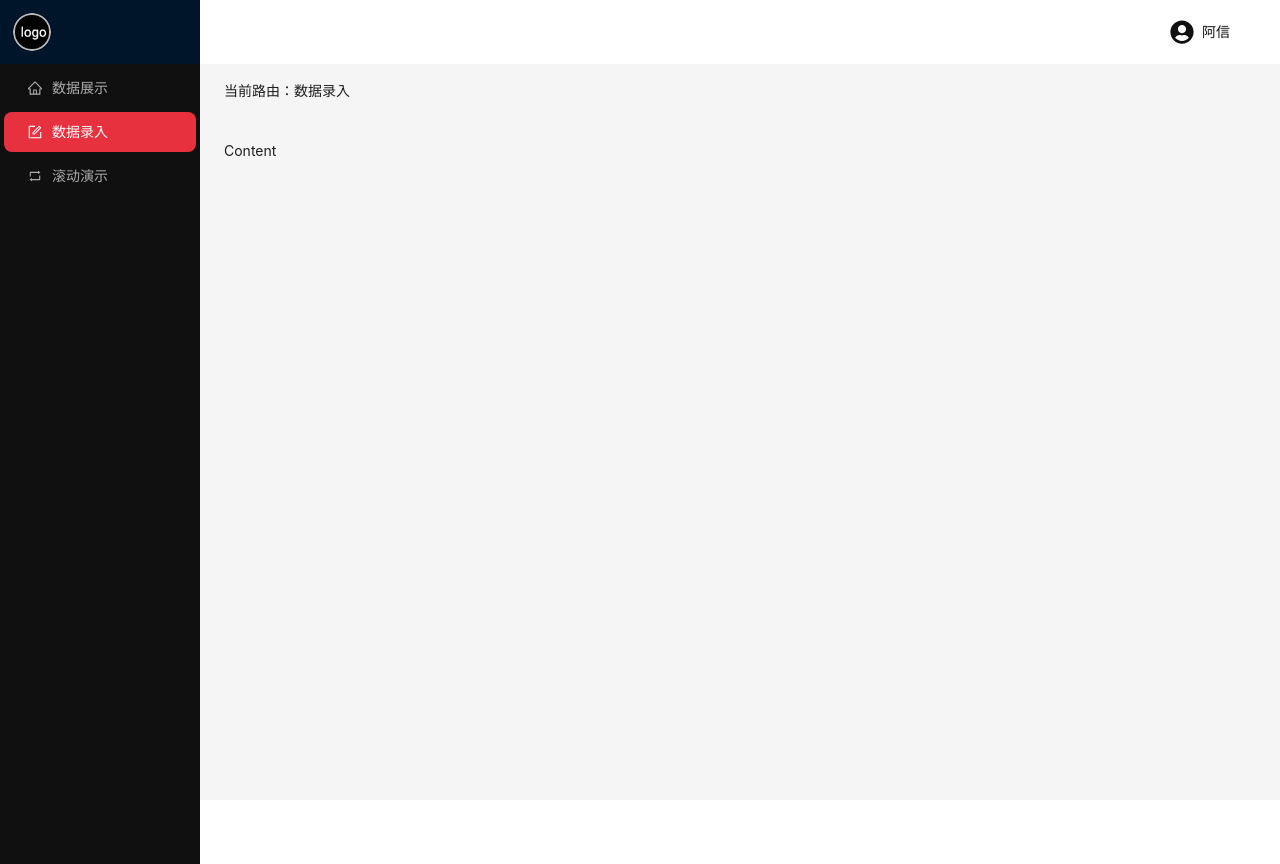
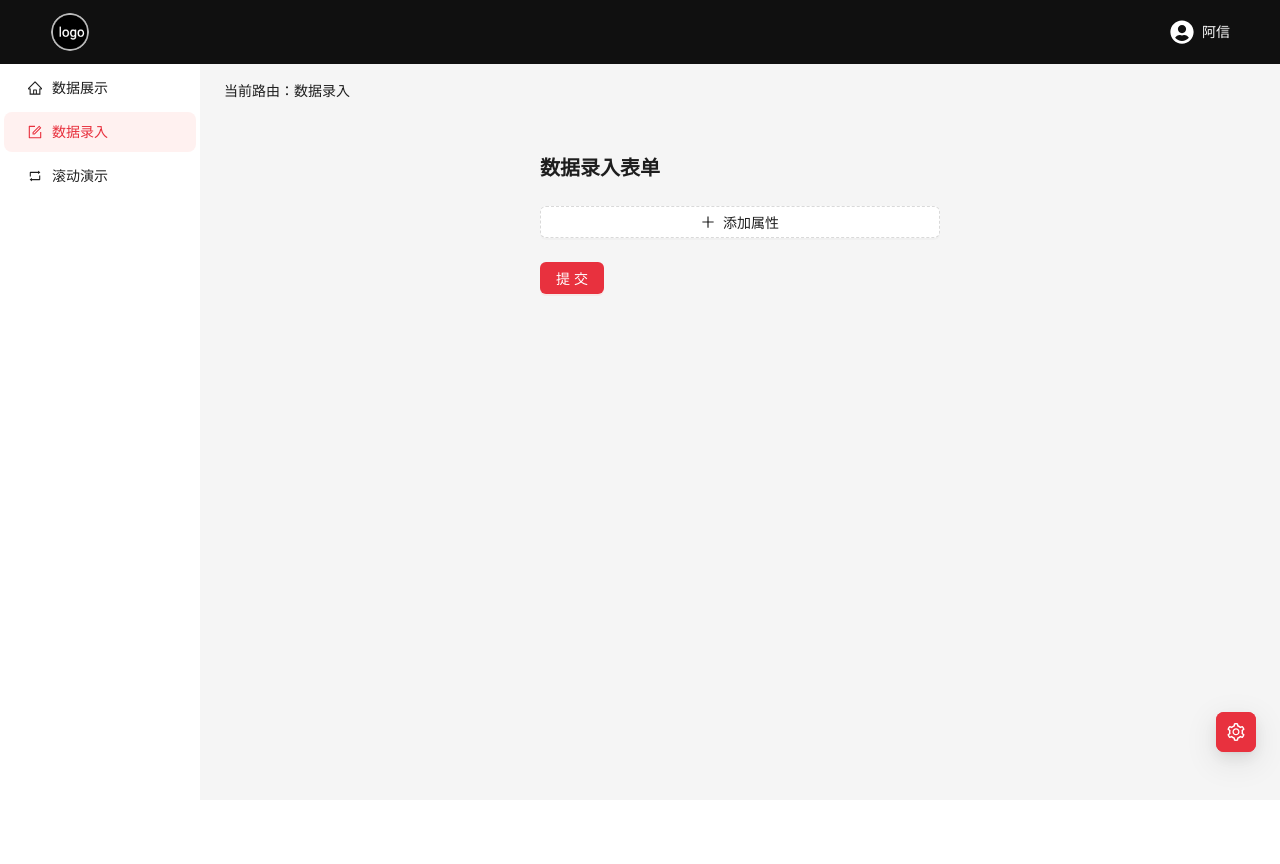
Before and after one commit to leo-306/nav, a React (Create React App) app: page / in a window 1280 px wide. Both pictures are taken after a click on the item "数据录入". After the commit the page ends 800 px from the top, so only its background shows below. Built offline with nearby package versions, Linux system fonts and the light colour scheme.

Commit message:
feat: 数据录入及展示

```diff
--- a/src/App.tsx
+++ b/src/App.tsx
@@ -4,29 +4,30 @@ import zhCN from 'antd/locale/zh_CN';
 import TopNavLayout from './components/top-nav-layout';
 import LeftNavLayout from './components/left-nav-layout';
 import {Store} from './store/context';
+import CustomFloatButton from './components/float-button/CustomFloatButton';
+import {INIT_LIST} from './constant';
 
 import './App.css';
 
 function App() {
-  const [context, setContext] = useState({ defaultPath: 'home' });
+  const [context, setContext] = useState({
+    defaultPath: 'home',
+    theme: '#e8313e',
+    nav: 'top',
+    showTop: true,
+    showMenu: true,
+    list: INIT_LIST
+  });
   const changeContext = useCallback((value: Record<string, unknown>) => {
     setContext(context => ({ ...context, ...value }));
   }, []);
   const value = useMemo(() => ({ ...context, setContext: changeContext  }), [context, changeContext]);
 
   return (
-    <ConfigProvider
-	    locale={zhCN}
-      theme={{
-        token: {
-          colorPrimary: '#e8313e',
-          colorBgContainer: '#fcd7da',
-        },
-      }}
-    >
+    <ConfigProvider locale={zhCN} theme={{ token: { colorPrimary: context.theme } }}>
       <Store.Provider value={value}>
-        {/*<TopNavLayout />*/}
-        <LeftNavLayout />
+        {context.nav === 'top' ? <TopNavLayout /> : <LeftNavLayout />}
+        <CustomFloatButton />
       </Store.Provider>
     </ConfigProvider>
   );
--- /dev/null
+++ b/src/components/float-button/CustomFloatButton.tsx
@@ -0,0 +1,83 @@
+import React, {FC, useCallback, useContext, useState} from 'react';
+import {SettingOutlined} from '@ant-design/icons';
+import {Drawer, FloatButton, Switch, Typography} from 'antd';
+import Left from '../../assets/left.png';
+import Top from '../../assets/top.png';
+import {Store} from '../../store/context';
+
+interface CustomFloatButtonProps {}
+
+const themeList = ['#e8313e', '#5291F5', '#CA463B', '#385310']
+const CustomFloatButton: FC<CustomFloatButtonProps> = props => {
+	const context = useContext(Store);
+	const [showDialog, setShowDialog] = useState(false);
+	const openDialog = useCallback(() => {
+		setShowDialog(true);
+	}, []);
+	const closeDialog = useCallback(() => {
+		setShowDialog(false);
+	}, []);
+
+	return !showDialog
+		? <FloatButton shape="square" icon={<SettingOutlined />} type="primary" onClick={openDialog} />
+		: (
+			<Drawer title="设置" open onClose={closeDialog} maskClosable footer={null}>
+				<Typography.Title level={4}>
+					主题色
+				</Typography.Title>
+				<div style={{ display: 'flex', alignItems: 'center' }}>
+					{themeList.map(color => {
+						return (
+							<div
+								key={color}
+								onClick={() => context.setContext({ theme: color })}
+								style={{
+									width: '30px',
+									height: '30px',
+									cursor: 'pointer',
+									borderRadius: '3px',
+									border: context.theme === color ? `5px solid ${context.theme}` : undefined,
+									background: color,
+									marginRight: '16px'
+								}}
+							/>
+						);
+					})}
+				</div>
+				<Typography.Title level={4}>
+					导航模式
+				</Typography.Title>
+				<div style={{ display: 'flex', alignItems: 'center' }}>
+					<img
+						src={Top}
+						alt=""
+						width={50}
+						height={50}
+						onClick={() => context.setContext({ nav: 'top' })}
+						style={{ marginRight: '16px', cursor: 'pointer', borderRadius: '3px', border: context.nav === 'top' ? `2px solid ${context.theme}` : undefined }}
+					/>
+					<img
+						src={Left}
+						alt=""
+						width={50}
+						height={50}
+						onClick={() => context.setContext({ nav: 'left' })}
+						style={{ marginRight: '16px', cursor: 'pointer', borderRadius: '3px', border: context.nav === 'left' ? `2px solid ${context.theme}` : undefined }}
+					/>
+				</div>
+				<Typography.Title level={4}>
+					内容区域
+				</Typography.Title>
+				<div style={{ display: 'flex', alignItems: 'center', marginBottom: '16px', marginTop: '8px' }}>
+					<span style={{ width: '60px' }}>顶栏</span>
+					<Switch style={{ marginLeft: '8px' }} checked={context.showTop} onChange={checked => context.setContext({ showTop: checked })} />
+				</div>
+				<div style={{ display: 'flex', alignItems: 'center' }}>
+					<span style={{ width: '60px' }}>菜单栏</span>
+					<Switch style={{ marginLeft: '8px' }} checked={context.showMenu} onChange={checked => context.setContext({ showMenu: checked })} />
+				</div>
+			</Drawer>
+		)
+};
+
+export default CustomFloatButton;
--- /dev/null
+++ b/src/components/form/index.tsx
@@ -0,0 +1,77 @@
+import React, {FC, useCallback, useContext, useState} from 'react';
+import {Button, Card, Form, Input, Space, Typography} from 'antd';
+import {MinusCircleOutlined, PlusOutlined} from '@ant-design/icons';
+import {Store} from '../../store/context';
+
+interface FormProps {
+}
+
+const ParamGroup: FC<FormProps> = props => {
+	const context = useContext(Store);
+	const [formData, setFormData] = useState<Record<string, unknown> | null>(null);
+	const onFinish = useCallback((value: { props: Array<{ key: string; value: string }> }) => {
+		const curValue = value.props.reduce((pre: Record<string, string>, item) => ({ ...pre, [item.key]: item.value }), {});
+		setFormData(curValue);
+		context.setContext({ list: [...context.list, curValue] });
+	}, []);
+	return (
+		<div>
+			<Typography.Title level={4} style={{ margin: '12px 0 24px 0' }}>
+				数据录入表单
+			</Typography.Title>
+			<Form
+				onFinish={onFinish}
+				style={{width: 400}}
+				autoComplete="off"
+			>
+				<Form.List name="props">
+					{(fields, {add, remove}) => (
+						<>
+							{fields.map(({key, name, ...restField}) => (
+								<Space key={key} style={{display: 'flex', marginBottom: 8}} align="baseline">
+									<Form.Item
+										{...restField}
+										name={[name, 'key']}
+										rules={[{required: true, message: '属性名称必填'}, { pattern: /^[a-zA-Z_][a-zA-Z0-9_]*$/, message: '不符合 JS 对象属性规范' }]}
+									>
+										<Input placeholder="属性名称"/>
+									</Form.Item>
+									<Form.Item
+										{...restField}
+										name={[name, 'value']}
+										rules={[{required: true, message: '属性值必填'}]}
+									>
+										<Input placeholder="值"/>
+									</Form.Item>
+									{fields.length <= 1 ? null : <MinusCircleOutlined onClick={() => remove(name)}/>}
+								</Space>
+							))}
+							<Form.Item>
+								<Button type="dashed" onClick={() => add()} block icon={<PlusOutlined/>}>
+									添加属性
+								</Button>
+							</Form.Item>
+						</>
+					)}
+				</Form.List>
+				<Form.Item>
+					<Button type="primary" htmlType="submit">
+						提交
+					</Button>
+				</Form.Item>
+			</Form>
+
+			{formData ? (
+				<Card title="您提交的数据是" bordered={false} style={{ width: 400 }}>
+					<pre style={{ margin: 0 }}>
+						<code>
+							{JSON.stringify(formData, null, 2)}
+						</code>
+					</pre>
+				</Card>
+			) : null}
+		</div>
+	);
+};
+
+export default ParamGroup;
--- /dev/null
+++ b/src/components/home/index.tsx
@@ -0,0 +1,30 @@
+import React, {FC, useContext} from 'react';
+import {Store} from '../../store/context';
+import {Card, Descriptions, Flex} from "antd";
+
+interface HomeProps {}
+
+const Home: FC<HomeProps> = props => {
+	const context = useContext(Store);
+
+	return (
+		<Flex wrap="wrap" gap="large">
+			{context.list.map((item: Record<string, unknown>, index) => {
+				const items = Object.keys(item).map(key => {
+					return {
+						key,
+						label: key,
+						children: <>{item[key]}</>,
+					};
+				});
+				return (
+					<Card key={index} bordered={false} style={{ width: 400, height: 250, overflow: 'scroll' }}>
+						<Descriptions title="用户卡片" items={items} />
+					</Card>
+				);
+			})}
+		</Flex>
+	);
+};
+
+export default Home;
--- a/src/components/left-nav-layout/index.tsx
+++ b/src/components/left-nav-layout/index.tsx
@@ -1,11 +1,17 @@
-import React, {FC, useCallback, useContext, useMemo} from 'react';
+import React, {FC, ReactNode, useCallback, useContext, useMemo} from 'react';
 import {Avatar, Breadcrumb, Layout, Menu, Typography} from 'antd';
 import {Store} from '../../store/context';
 import {MenuList} from '../../constant';
 import Logo from '../../assets/logo.png';
+import ParamGroup from '../form';
+import Home from '../home';
 
 interface LeftNavLayoutProps {}
 
+const MenuContentMap: Record<string, ReactNode> = {
+	form: <ParamGroup />,
+	home: <Home />,
+};
 const { Header, Content, Sider } = Layout;
 const LeftNavLayout: FC<LeftNavLayoutProps> = props => {
 	const context = useContext(Store);
@@ -19,6 +25,7 @@ const LeftNavLayout: FC<LeftNavLayoutProps> = props => {
 	return (
 		<Layout>
 			<Layout>
+				{context.showMenu ? (
 					<Sider width={200}>
 						<div style={{ display: 'flex', alignItems: 'center', margin: '12px' }}>
 							<Avatar size="large" src={Logo} />
@@ -35,7 +42,9 @@ const LeftNavLayout: FC<LeftNavLayoutProps> = props => {
 							items={MenuList}
 						/>
 					</Sider>
+				) : null}
 				<Layout style={{ padding: '0' }}>
+					{context.showTop ? (
 						<Header style={{ color: '#101010', background: '#fff', display: 'flex', alignItems: 'center', justifyContent: 'space-between' }}>
 							<div></div>
 							<div style={{ display: 'flex', alignItems: 'center' }}>
@@ -47,6 +56,7 @@ const LeftNavLayout: FC<LeftNavLayoutProps> = props => {
 								<span style={{ marginLeft: '8px' }}>阿信</span>
 							</div>
 						</Header>
+					) : null}
 					<Breadcrumb style={{margin: '16px 24px'}} items={breadcrumbItems} />
 					<Content
 						style={{
@@ -55,7 +65,7 @@ const LeftNavLayout: FC<LeftNavLayoutProps> = props => {
 							minHeight: 280,
 						}}
 					>
-						Content
+						{MenuContentMap[context.defaultPath]}
 					</Content>
 				</Layout>
 			</Layout>
--- a/src/components/top-nav-layout/index.tsx
+++ b/src/components/top-nav-layout/index.tsx
@@ -1,13 +1,18 @@
-import React, {FC, useCallback, useContext, useMemo} from 'react';
+import React, {FC, ReactNode, useCallback, useContext, useMemo} from 'react';
 import {Avatar, Breadcrumb, Layout, Menu, Typography} from 'antd';
 import {MenuList} from '../../constant';
 import Logo from '../../assets/logo.png';
 import {Store} from '../../store/context';
+import ParamGroup from '../form';
+import Home from '../home';
 
 interface TopNavLayoutProps {}
 
 const { Header, Content, Sider } = Layout;
-
+const MenuContentMap: Record<string, ReactNode> = {
+	form: <ParamGroup />,
+	home: <Home />,
+};
 const TopNavLayout: FC<TopNavLayoutProps> = props => {
 	const context = useContext(Store);
 	const breadcrumbItems = useMemo(() => {
@@ -19,6 +24,7 @@ const TopNavLayout: FC<TopNavLayoutProps> = props => {
 
 	return (
 		<Layout>
+			{context.showTop ? (
 				<Header style={{ color: '#fff', background: '#101010', display: 'flex', alignItems: 'center', justifyContent: 'space-between' }}>
 					<div style={{ display: 'flex', alignItems: 'center' }}>
 						<Avatar size="large" src={Logo} />
@@ -35,7 +41,9 @@ const TopNavLayout: FC<TopNavLayoutProps> = props => {
 						<span style={{ marginLeft: '8px' }}>阿信</span>
 					</div>
 				</Header>
+			) : null}
 			<Layout>
+				{context.showMenu ? (
 					<Sider width={200}>
 						<Menu
 							mode="inline"
@@ -45,6 +53,7 @@ const TopNavLayout: FC<TopNavLayoutProps> = props => {
 							items={MenuList}
 						/>
 					</Sider>
+				) : null}
 				<Layout style={{ padding: '0 24px 24px' }}>
 					<Breadcrumb style={{margin: '16px 0'}} items={breadcrumbItems} />
 					<Content
@@ -52,9 +61,11 @@ const TopNavLayout: FC<TopNavLayoutProps> = props => {
 							padding: 24,
 							margin: 0,
 							minHeight: 280,
+							display: 'flex',
+							justifyContent: 'center'
 						}}
 					>
-						Content
+						{MenuContentMap[context.defaultPath]}
 					</Content>
 				</Layout>
 			</Layout>
--- a/src/constant/index.tsx
+++ b/src/constant/index.tsx
@@ -17,3 +17,18 @@ export const MenuList = [
 		label: '滚动演示',
 	}
 ];
+
+export const INIT_LIST = [
+	{
+		name: '张三',
+		age: 18,
+		deposit: 10000,
+		gender: '男'
+	},
+	{
+		name: '李四',
+		age: 25,
+		deposit: 20000,
+		gender: '男'
+	}
+];
--- a/src/index.css
+++ b/src/index.css
@@ -13,6 +13,7 @@ code {
 }
 #root {
   height: 100vh;
+  position: relative;
 }
 
 #root .ant-layout {
--- a/src/store/context.ts
+++ b/src/store/context.ts
@@ -1,6 +1,12 @@
 import React from 'react';
+import {INIT_LIST} from '../constant';
 
 export const Store = React.createContext({
 	defaultPath: 'home',
+	theme: '#e8313e',
+	nav: 'top',
+	showTop: true,
+	showMenu: true,
+	list: INIT_LIST,
 	setContext(value: Record<string, unknown>) {}
 });
```
Also changed, not shown: src/assets/left.png (added), src/assets/top.png (added). Lines whose indentation alone changed are shown as unchanged.
